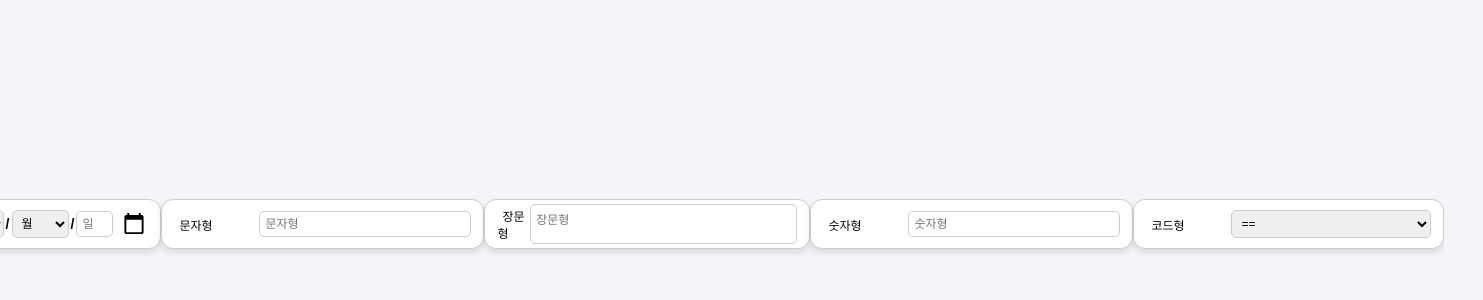
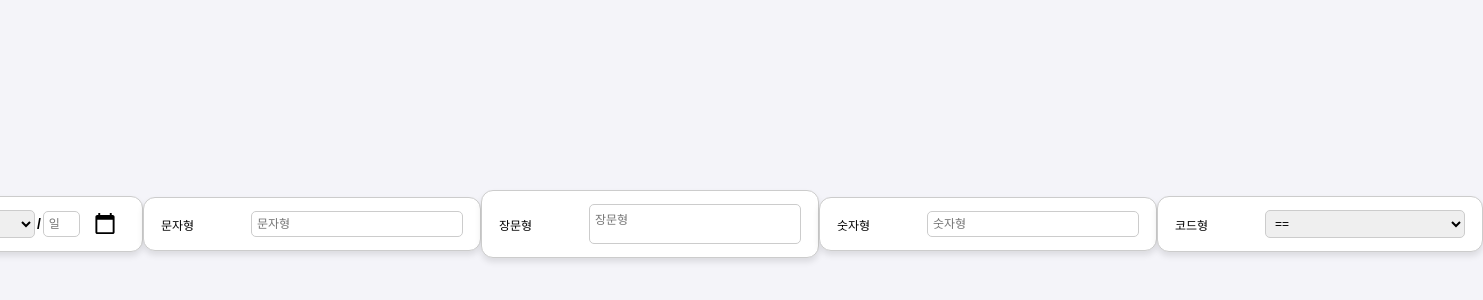
Before and after one commit to Cloud0448/FlexiBoard, a website: page public/input.html in a window 1280 px wide. Shown: the part 176-476 px from the top of the page, 1483 px wide, since content can reach past the window. Drawn offline with Linux system fonts and the light colour scheme.

Commit message:
fix styling

```diff
--- a/public/css/style.css
+++ b/public/css/style.css
@@ -11,16 +11,22 @@ body {
 
 .input-container {
     display: flex;
+    flex-direction: column;
     align-items: center;
     background-color: #fff;
     border: 1px solid #ccc;
     border-radius: 12px;
     padding: 8px 12px;
     box-shadow: 0 4px 6px rgba(0, 0, 0, 0.1);
-    height: 32px;
-    width: 300px;
     gap: 5px;
 }
+
+.input-item {
+    display: flex;
+    flex-direction: row;
+    align-items: center;
+    gap: 10px;
+  }
 
 label {
     font-family: Arial, sans-serif;
@@ -31,20 +37,28 @@ label {
 }
 
 .input-container select,
-.input-container input[type="text"],
+.input-container input,
 .input-container textarea {
+    font-family: Arial, sans-serif;
     border: 1px solid #ccc;
     border-radius: 5px;
     padding: 5px;
     font-size: 12px;
+    display: block;
 }
 
 .date-type {
     display: flex;
     align-items: center;
+    width: 230px;
 }
 #date-day {
     width: 25px;
+}
+.separator {
+    font-size: 14px;
+    font-weight: bold;
+    margin: 0 2px;
 }
 #date-calendar {
     border: none;
@@ -57,23 +71,22 @@ label {
     width: 24px;
     height: 24px;
 }
-#text-type, #code-type, #text-area {
+
+#text-type, #code-type, #textarea-type, #number-type {
     width: 200px;
+    display: block;
+    margin: 5px;
 }
+
+/* 숫자형 타입 좌우정렬 */
 #number-type {
-    width: 200px;
     text-align: right;
 }
 #number-type::placeholder {
     text-align: left;
 }
 
+/* 장문형 타입 리사이징 제거 */
 #textarea-type {
     resize: none;
 }
-
-.separator {
-    font-size: 14px;
-    font-weight: bold;
-    margin: 0 2px;
-}
--- a/public/input.html
+++ b/public/input.html
@@ -8,6 +8,7 @@
 </head>
 <body>
   <div class="input-container">
+    <div class="input-item">
       <label for="date-type">일자형</label>
       <div class="date-type" id="date-type">
         <select id="date-year">
@@ -24,19 +25,27 @@
         <input type="date" id="date-calendar">
       </div>
     </div>
+  </div>
   <div class="input-container">
+    <div class="input-item">
       <label for="text-type">문자형</label>
       <input type="text" id="text-type" placeholder="문자형" maxlength="200">
     </div>
+  </div>
   <div class="input-container">
+    <div class="input-item">
       <label for="textarea-type">장문형</label>
       <textarea cols="100", rows="2" id="textarea-type" placeholder="장문형" maxlength="1000"></textarea>
     </div>
+  </div>
   <div class="input-container">
+    <div class="input-item">
       <label for="number-type">숫자형</label>
       <input type="text" id="number-type" placeholder="숫자형" maxlength="12">
     </div>
+  </div>
   <div class="input-container">
+    <div class="input-item">
       <label for="code-type">코드형</label>
       <select id="code-type">
         <option value="">==</option>
@@ -45,6 +54,7 @@
           <!-- 코드는 js에서 추가해줘야함 -->
       </select>
     </div>
+  </div>
   <script src="js/input.js"></script>
 </body>
 </html>
```
Also changed, not shown: public/custom.html (added, +22 -0 lines). Lines whose indentation alone changed are shown as unchanged.
